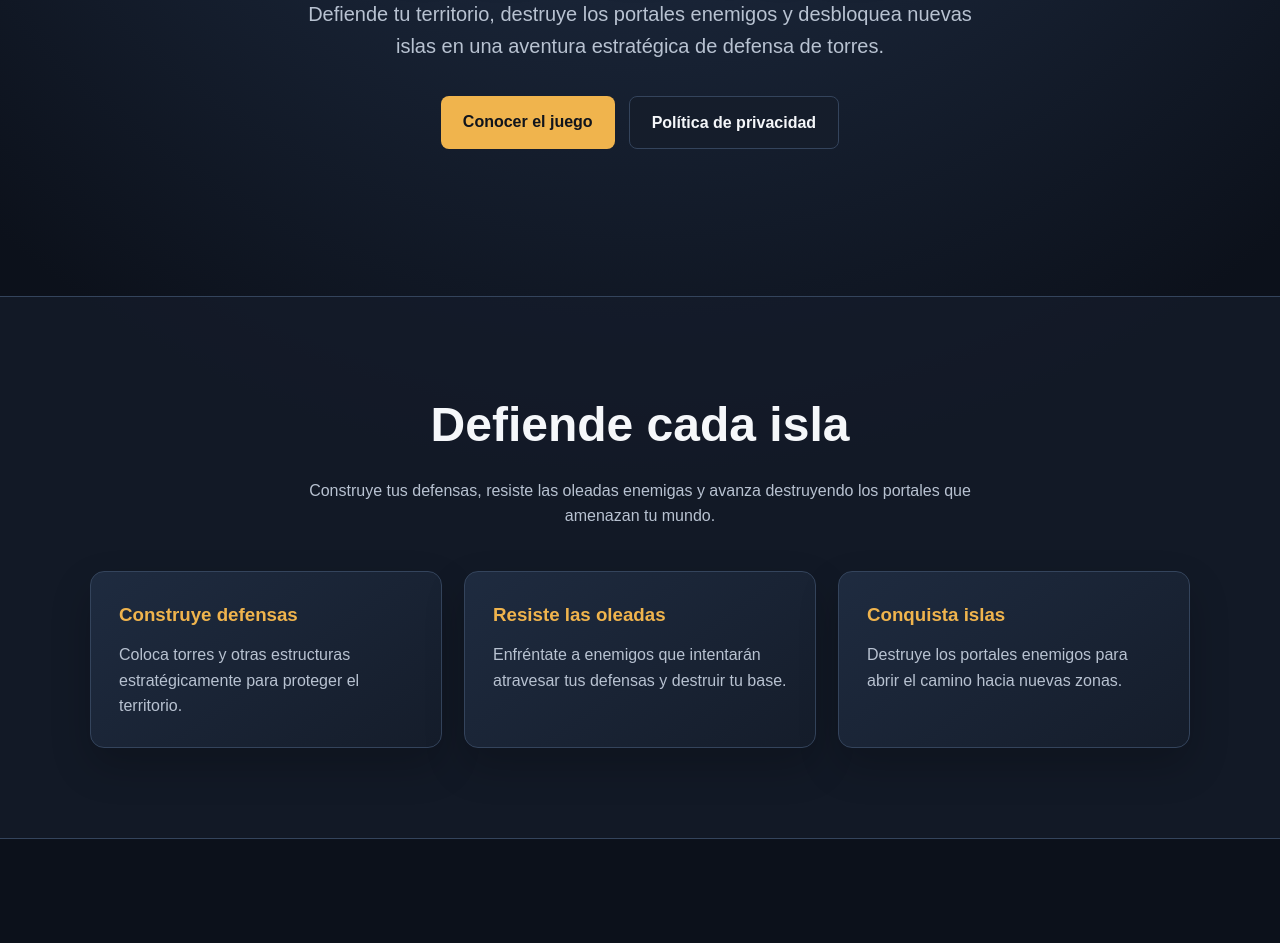
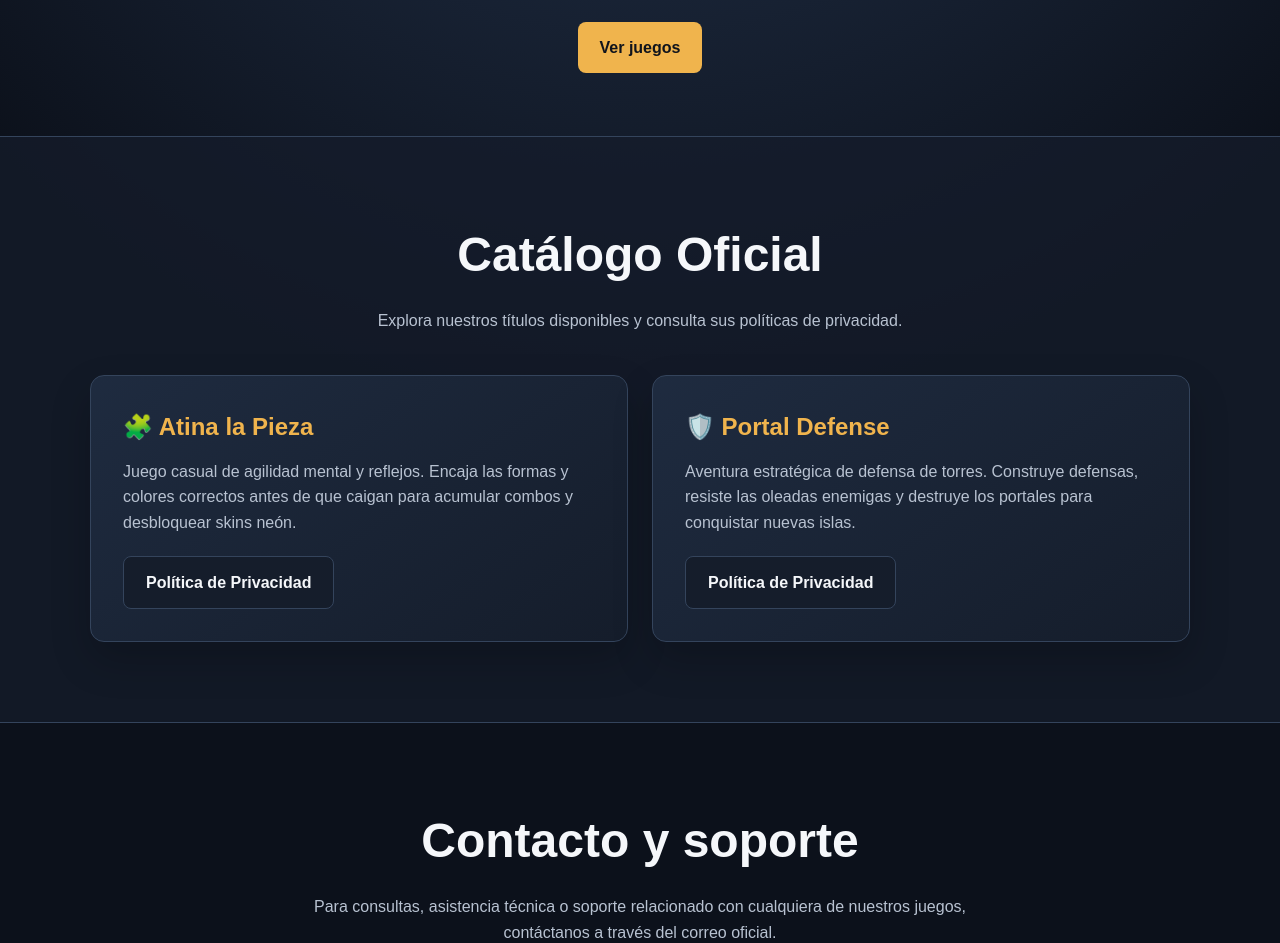
Before and after one commit to KingmanMX4/portal-defense-website, a plain HTML site: page index.html in a window 1280 px wide. Shown: the part 505-1448 px from the top of the page. Drawn offline with Linux system fonts and the light colour scheme.

Commit message:
Update index.html

```diff
--- a/index.html
+++ b/index.html
@@ -6,10 +6,10 @@
 
     <meta
         name="description"
-        content="Sitio oficial de Portal Defense, un juego de defensa de torres desarrollado por KingmanMX4."
+        content="Sitio oficial de videojuegos desarrollados por KingmanMX4 / Balam Studio."
     >
 
-    <title>Portal Defense | Sitio oficial</title>
+    <title>KingmanMX4 | Sitio oficial de juegos</title>
 
     <style>
         :root {
@@ -99,11 +99,11 @@
         }
 
         .portada {
-            min-height: calc(100vh - 72px);
+            min-height: calc(80vh - 72px);
             display: grid;
             place-items: center;
             text-align: center;
-            padding: 80px 0;
+            padding: 80px 0 40px;
         }
 
         .portada-contenido {
@@ -126,8 +126,8 @@
 
         h1 {
             margin-bottom: 22px;
-            font-size: clamp(3rem, 9vw, 6.5rem);
-            line-height: 0.95;
+            font-size: clamp(2.5rem, 7vw, 5rem);
+            line-height: 1.05;
             text-transform: uppercase;
             text-shadow: 0 8px 30px rgba(0, 0, 0, 0.45);
         }
@@ -181,7 +181,7 @@
         }
 
         .seccion {
-            padding: 90px 0;
+            padding: 80px 0;
         }
 
         .seccion-alternativa {
@@ -205,12 +205,12 @@
 
         .tarjetas {
             display: grid;
-            grid-template-columns: repeat(3, 1fr);
-            gap: 22px;
+            grid-template-columns: repeat(auto-fit, minmax(300px, 1fr));
+            gap: 24px;
         }
 
         .tarjeta {
-            padding: 28px;
+            padding: 32px;
             background: linear-gradient(
                 145deg,
                 rgba(31, 44, 65, 0.95),
@@ -219,15 +219,20 @@
             border: 1px solid var(--borde);
             border-radius: 14px;
             box-shadow: 0 18px 40px rgba(0, 0, 0, 0.2);
+            display: flex;
+            flex-direction: column;
+            justify-content: space-between;
         }
 
         .tarjeta h3 {
             margin-bottom: 12px;
             color: var(--acento);
+            font-size: 1.5rem;
         }
 
         .tarjeta p {
             color: var(--texto-secundario);
+            margin-bottom: 20px;
         }
 
         .contacto {
@@ -278,12 +283,7 @@
             }
 
             .portada {
-                min-height: auto;
-                padding: 100px 0;
-            }
-
-            .tarjetas {
-                grid-template-columns: 1fr;
+                padding: 60px 0 30px;
             }
         }
     </style>
@@ -293,12 +293,11 @@
     <header class="encabezado">
         <nav class="contenedor barra-navegacion" aria-label="Navegación principal">
             <a class="marca" href="#inicio">
-                PORTAL <span>DEFENSE</span>
+                KINGMAN<span>MX4</span>
             </a>
 
             <ul class="menu">
-                <li><a href="#juego">El juego</a></li>
-                <li><a href="privacy.html">Privacidad</a></li>
+                <li><a href="#juegos">Nuestros Juegos</a></li>
                 <li><a href="#contacto">Contacto</a></li>
             </ul>
         </nav>
@@ -307,62 +306,59 @@
     <main>
         <section id="inicio" class="portada">
             <div class="contenedor portada-contenido">
-                <p class="etiqueta">Tower defense de islas</p>
+                <p class="etiqueta">Catálogo de Videojuegos</p>
 
                 <h1>
-                    Portal <span>Defense</span>
+                    Estudio de <span>Juegos Móviles</span>
                 </h1>
 
                 <p class="descripcion-principal">
-                    Defiende tu territorio, destruye los portales enemigos y
-                    desbloquea nuevas islas en una aventura estratégica de
-                    defensa de torres.
+                    Desarrollo de experiencias ágiles, estratégicas y casuales para dispositivos móviles.
                 </p>
 
                 <div class="botones">
-                    <a class="boton boton-principal" href="#juego">
-                        Conocer el juego
-                    </a>
-
-                    <a class="boton boton-secundario" href="privacy.html">
-                        Política de privacidad
+                    <a class="boton boton-principal" href="#juegos">
+                        Ver juegos
                     </a>
                 </div>
             </div>
         </section>
 
-        <section id="juego" class="seccion seccion-alternativa">
+        <section id="juegos" class="seccion seccion-alternativa">
             <div class="contenedor">
-                <h2 class="titulo-seccion">Defiende cada isla</h2>
+                <h2 class="titulo-seccion">Catálogo Oficial</h2>
 
                 <p class="introduccion-seccion">
-                    Construye tus defensas, resiste las oleadas enemigas y
-                    avanza destruyendo los portales que amenazan tu mundo.
+                    Explora nuestros títulos disponibles y consulta sus políticas de privacidad.
                 </p>
 
                 <div class="tarjetas">
                     <article class="tarjeta">
-                        <h3>Construye defensas</h3>
-                        <p>
-                            Coloca torres y otras estructuras estratégicamente
-                            para proteger el territorio.
-                        </p>
+                        <div>
+                            <h3>🧩 Atina la Pieza</h3>
+                            <p>
+                                Juego casual de agilidad mental y reflejos. Encaja las formas y colores correctos antes de que caigan para acumular combos y desbloquear skins neón.
+                            </p>
+                        </div>
+                        <div>
+                            <a class="boton boton-secundario" href="privacidad-atinalapieza.html">
+                                Política de Privacidad
+                            </a>
+                        </div>
                     </article>
 
                     <article class="tarjeta">
-                        <h3>Resiste las oleadas</h3>
-                        <p>
-                            Enfréntate a enemigos que intentarán atravesar tus
-                            defensas y destruir tu base.
-                        </p>
-                    </article>
-
-                    <article class="tarjeta">
-                        <h3>Conquista islas</h3>
-                        <p>
-                            Destruye los portales enemigos para abrir el camino
-                            hacia nuevas zonas.
-                        </p>
+                        <div>
+                            <h3>🛡️ Portal Defense</h3>
+                            <p>
+                                Aventura estratégica de defensa de torres. Construye defensas, resiste las oleadas enemigas y destruye los portales para conquistar nuevas islas.
+                            </p>
+                        </div>
+                        <div>
+                            <a class="boton boton-secundario" href="privacy.html">
+                                Política de Privacidad
+                            </a>
+                        </div>
                     </article>
                 </div>
             </div>
@@ -373,9 +369,7 @@
                 <h2 class="titulo-seccion">Contacto y soporte</h2>
 
                 <p class="introduccion-seccion">
-                    Para solicitar ayuda, comunicar un problema o realizar una
-                    consulta relacionada con Portal Defense, utiliza el siguiente
-                    correo electrónico.
+                    Para consultas, asistencia técnica o soporte relacionado con cualquiera de nuestros juegos, contáctanos a través del correo oficial.
                 </p>
 
                 <div class="contacto">
@@ -397,7 +391,9 @@
             <p>
                 © 2026 KingmanMX4. Todos los derechos reservados.
                 ·
-                <a href="privacy.html">Política de privacidad</a>
+                <a href="privacidad-atinalapieza.html">Privacidad (Atina la Pieza)</a>
+                ·
+                <a href="privacy.html">Privacidad (Portal Defense)</a>
             </p>
         </div>
     </footer>
```
